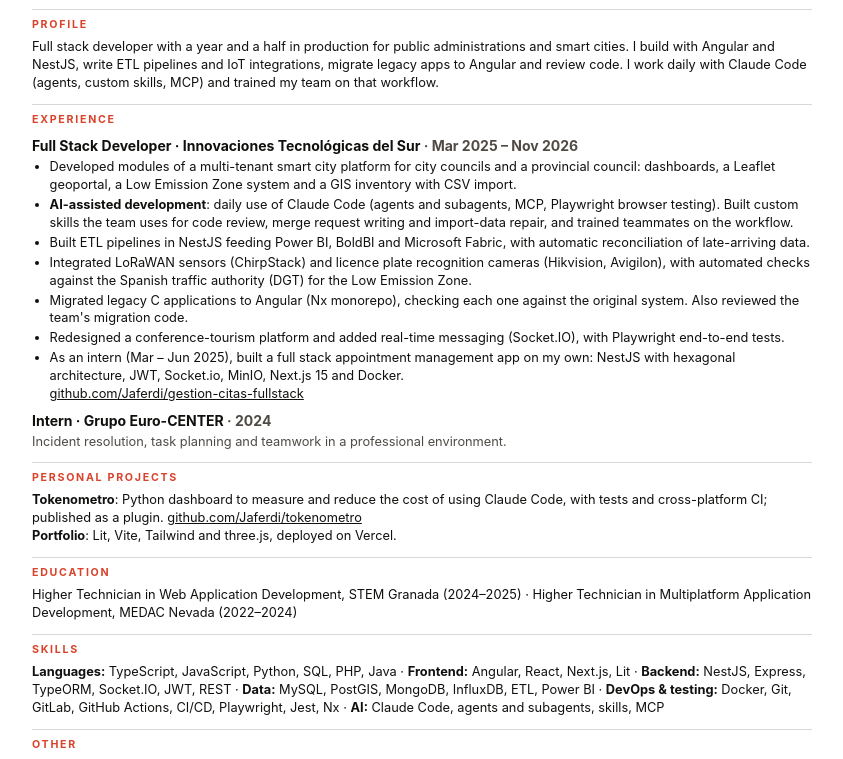
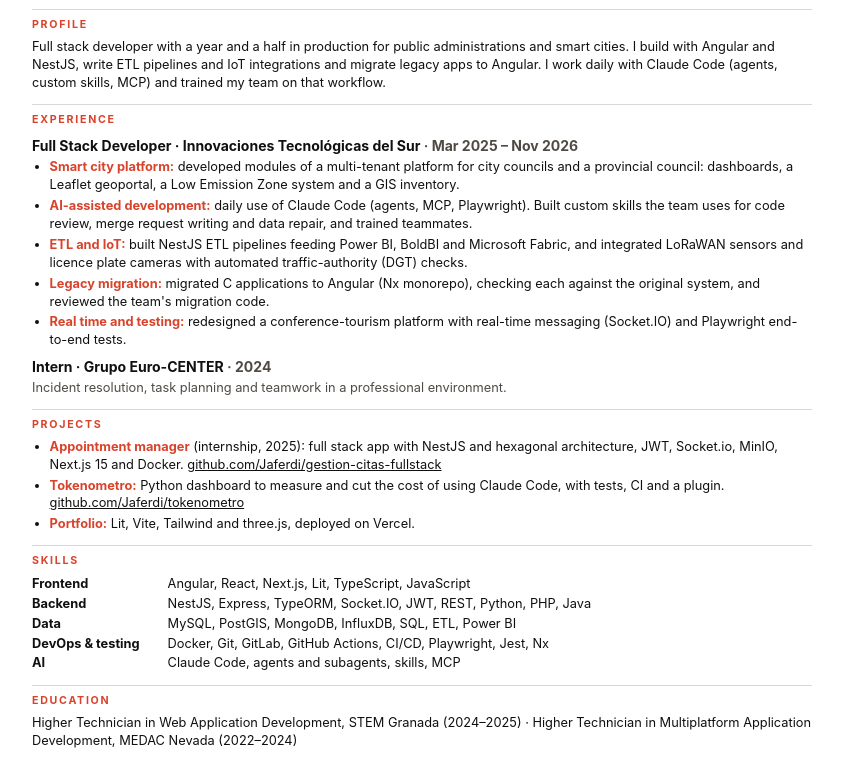
Before and after one commit to Jaferdi/Portfolio, a website: page public/cv/javier-ferrer-cv-en.html in a window 1280 px wide. Shown: the part 182-941 px from the top of the page, without its empty margins (218-1061 px from the left). Drawn offline with Linux system fonts and the light colour scheme.

Commit message:
CV: nuevo diseño con viñetas destacadas y competencias en tabla
Co-Authored-By: Claude Opus 5.5 <noreply@anthropic.com>

```diff
--- a/public/cv/javier-ferrer-cv-en.html
+++ b/public/cv/javier-ferrer-cv-en.html
@@ -31,31 +31,34 @@ header{border-bottom:2px solid var(--fg);padding-bottom:10px}
 @media print{.topbar{display:none}.page{padding:0;max-width:none}}
 @media (prefers-color-scheme: dark){:root:not([data-theme="light"]){--fg:#f3efe9;--muted:#c5beb5;--line:rgba(243,239,233,.2)}:root:not([data-theme="light"]) body{background:#141412}}
 @media print{:root{--fg:#10100f;--muted:#4f4a44;--line:rgba(16,16,15,.16)} body{background:#fff}}
+ul.lead li{margin-bottom:3px}ul.lead li b:first-child{color:#d9432b}.skills{margin:0;line-height:1.55}.skills b{display:inline-block;min-width:132px}
 </style>
 </head>
 <body>
 <main class="page">
 <div class="topbar"><a href="/#cv">Back to portfolio</a><button type="button" onclick="window.print()">Print / save as PDF</button></div>
-<header><h1>Javier Ferrer Díaz</h1><p class="role">Full Stack Developer · Angular · NestJS · TypeScript · AI-Assisted Development</p><div class="contact"><span>javierferrerdiaz1@gmail.com</span><span>Granada, Spain</span><a href="https://github.com/Jaferdi">github.com/Jaferdi</a><a href="https://linkedin.com/in/javierfd1">linkedin.com/in/javierfd1</a><a href="https://portfolio-jaferdi.vercel.app">portfolio-jaferdi.vercel.app</a></div></header>
-<h2>Profile</h2><p>Full stack developer with a year and a half in production for public administrations and smart cities. I build with Angular and NestJS, write ETL pipelines and IoT integrations, migrate legacy apps to Angular and review code. I work daily with Claude Code (agents, custom skills, MCP) and trained my team on that workflow.</p>
+<header><h1>Javier Ferrer Díaz</h1><p class="role">Full Stack Developer · Angular · NestJS · AI-Assisted Development</p><div class="contact"><span>javierferrerdiaz1@gmail.com</span><span>Granada, Spain</span><a href="https://github.com/Jaferdi">github.com/Jaferdi</a><a href="https://linkedin.com/in/javierfd1">linkedin.com/in/javierfd1</a><a href="https://portfolio-jaferdi.vercel.app">portfolio-jaferdi.vercel.app</a></div></header>
+<h2>Profile</h2><p>Full stack developer with a year and a half in production for public administrations and smart cities. I build with Angular and NestJS, write ETL pipelines and IoT integrations and migrate legacy apps to Angular. I work daily with Claude Code (agents, custom skills, MCP) and trained my team on that workflow.</p>
 <h2>Experience</h2>
 <h3>Full Stack Developer · Innovaciones Tecnológicas del Sur <span class="meta">· Mar 2025 – Nov 2026</span></h3>
-<ul>
-<li>Developed modules of a multi-tenant smart city platform for city councils and a provincial council: dashboards, a Leaflet geoportal, a Low Emission Zone system and a GIS inventory with CSV import.</li>
-<li><b>AI-assisted development</b>: daily use of Claude Code (agents and subagents, MCP, Playwright browser testing). Built custom skills the team uses for code review, merge request writing and import-data repair, and trained teammates on the workflow.</li>
-<li>Built ETL pipelines in NestJS feeding Power BI, BoldBI and Microsoft Fabric, with automatic reconciliation of late-arriving data.</li>
-<li>Integrated LoRaWAN sensors (ChirpStack) and licence plate recognition cameras (Hikvision, Avigilon), with automated checks against the Spanish traffic authority (DGT) for the Low Emission Zone.</li>
-<li>Migrated legacy C applications to Angular (Nx monorepo), checking each one against the original system. Also reviewed the team's migration code.</li>
-<li>Redesigned a conference-tourism platform and added real-time messaging (Socket.IO), with Playwright end-to-end tests.</li>
-<li>As an intern (Mar – Jun 2025), built a full stack appointment management app on my own: NestJS with hexagonal architecture, JWT, Socket.io, MinIO, Next.js 15 and Docker.<br><a href="https://github.com/Jaferdi/gestion-citas-fullstack">github.com/Jaferdi/gestion-citas-fullstack</a></li>
+<ul class="lead">
+<li><b>Smart city platform:</b> developed modules of a multi-tenant platform for city councils and a provincial council: dashboards, a Leaflet geoportal, a Low Emission Zone system and a GIS inventory.</li>
+<li><b>AI-assisted development:</b> daily use of Claude Code (agents, MCP, Playwright). Built custom skills the team uses for code review, merge request writing and data repair, and trained teammates.</li>
+<li><b>ETL and IoT:</b> built NestJS ETL pipelines feeding Power BI, BoldBI and Microsoft Fabric, and integrated LoRaWAN sensors and licence plate cameras with automated traffic-authority (DGT) checks.</li>
+<li><b>Legacy migration:</b> migrated C applications to Angular (Nx monorepo), checking each against the original system, and reviewed the team's migration code.</li>
+<li><b>Real time and testing:</b> redesigned a conference-tourism platform with real-time messaging (Socket.IO) and Playwright end-to-end tests.</li>
 </ul>
 <h3>Intern · Grupo Euro-CENTER <span class="meta">· 2024</span></h3>
 <p class="muted">Incident resolution, task planning and teamwork in a professional environment.</p>
-<h2>Personal projects</h2>
-<p><b>Tokenometro</b>: Python dashboard to measure and reduce the cost of using Claude Code, with tests and cross-platform CI; published as a plugin. <a href="https://github.com/Jaferdi/tokenometro">github.com/Jaferdi/tokenometro</a><br><b>Portfolio</b>: Lit, Vite, Tailwind and three.js, deployed on Vercel.</p>
+<h2>Projects</h2>
+<ul class="lead">
+<li><b>Appointment manager</b> (internship, 2025): full stack app with NestJS and hexagonal architecture, JWT, Socket.io, MinIO, Next.js 15 and Docker. <a href="https://github.com/Jaferdi/gestion-citas-fullstack">github.com/Jaferdi/gestion-citas-fullstack</a></li>
+<li><b>Tokenometro:</b> Python dashboard to measure and cut the cost of using Claude Code, with tests, CI and a plugin. <a href="https://github.com/Jaferdi/tokenometro">github.com/Jaferdi/tokenometro</a></li>
+<li><b>Portfolio:</b> Lit, Vite, Tailwind and three.js, deployed on Vercel.</li>
+</ul>
+<h2>Skills</h2>
+<p class="skills"><b>Frontend</b> Angular, React, Next.js, Lit, TypeScript, JavaScript<br><b>Backend</b> NestJS, Express, TypeORM, Socket.IO, JWT, REST, Python, PHP, Java<br><b>Data</b> MySQL, PostGIS, MongoDB, InfluxDB, SQL, ETL, Power BI<br><b>DevOps & testing</b> Docker, Git, GitLab, GitHub Actions, CI/CD, Playwright, Jest, Nx<br><b>AI</b> Claude Code, agents and subagents, skills, MCP</p>
 <h2>Education</h2><p>Higher Technician in Web Application Development, STEM Granada (2024–2025) · Higher Technician in Multiplatform Application Development, MEDAC Nevada (2022–2024)</p>
-<h2>Skills</h2>
-<p><b>Languages:</b> TypeScript, JavaScript, Python, SQL, PHP, Java · <b>Frontend:</b> Angular, React, Next.js, Lit · <b>Backend:</b> NestJS, Express, TypeORM, Socket.IO, JWT, REST · <b>Data:</b> MySQL, PostGIS, MongoDB, InfluxDB, ETL, Power BI · <b>DevOps & testing:</b> Docker, Git, GitLab, GitHub Actions, CI/CD, Playwright, Jest, Nx · <b>AI:</b> Claude Code, agents and subagents, skills, MCP</p>
 <h2>Other</h2><p>Spanish (native), English B2 (in progress). Driving licences B, A1 and AM, own vehicle, available immediately.</p>
 </main>
 </body>
```
Also changed, not shown: public/cv/javier-ferrer-cv-es.html (+17 -14 lines), dist/cv/javier-ferrer-cv-en.html, dist/cv/javier-ferrer-cv-es.html, 4 other files.
